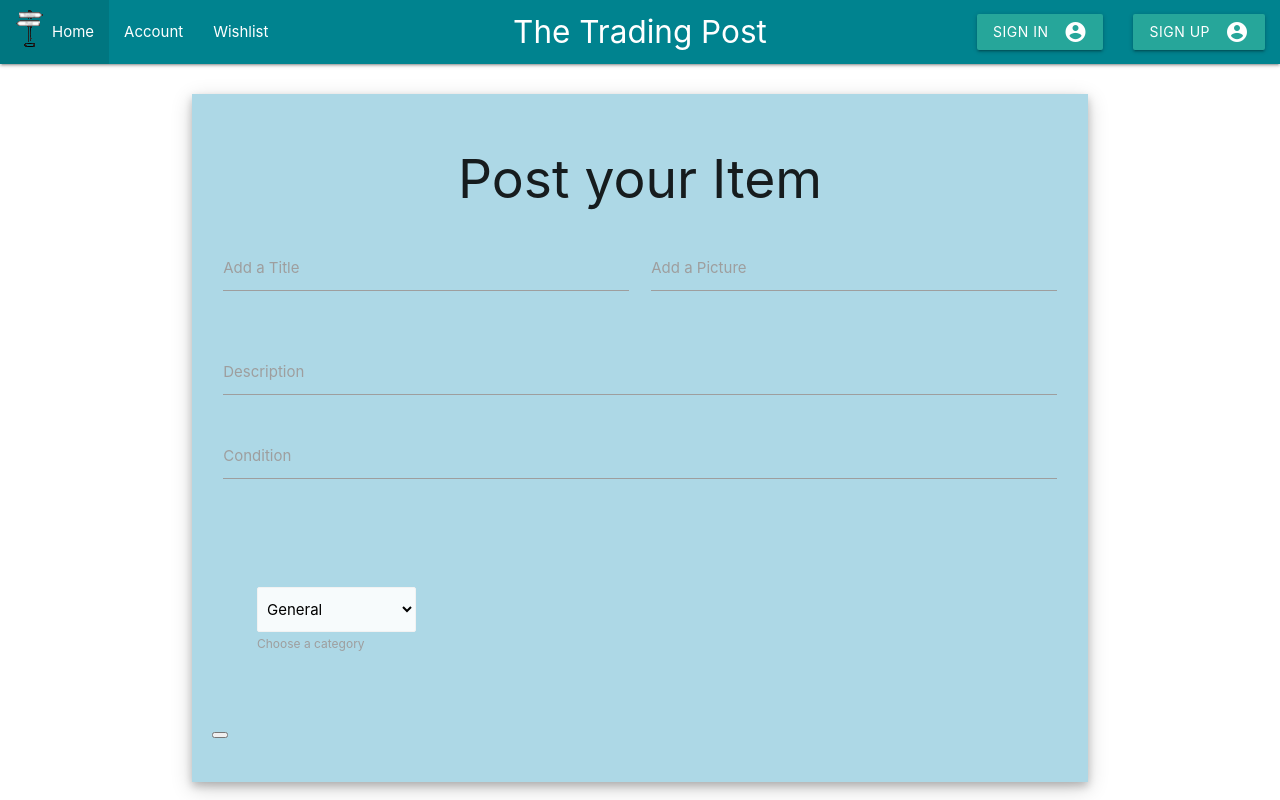
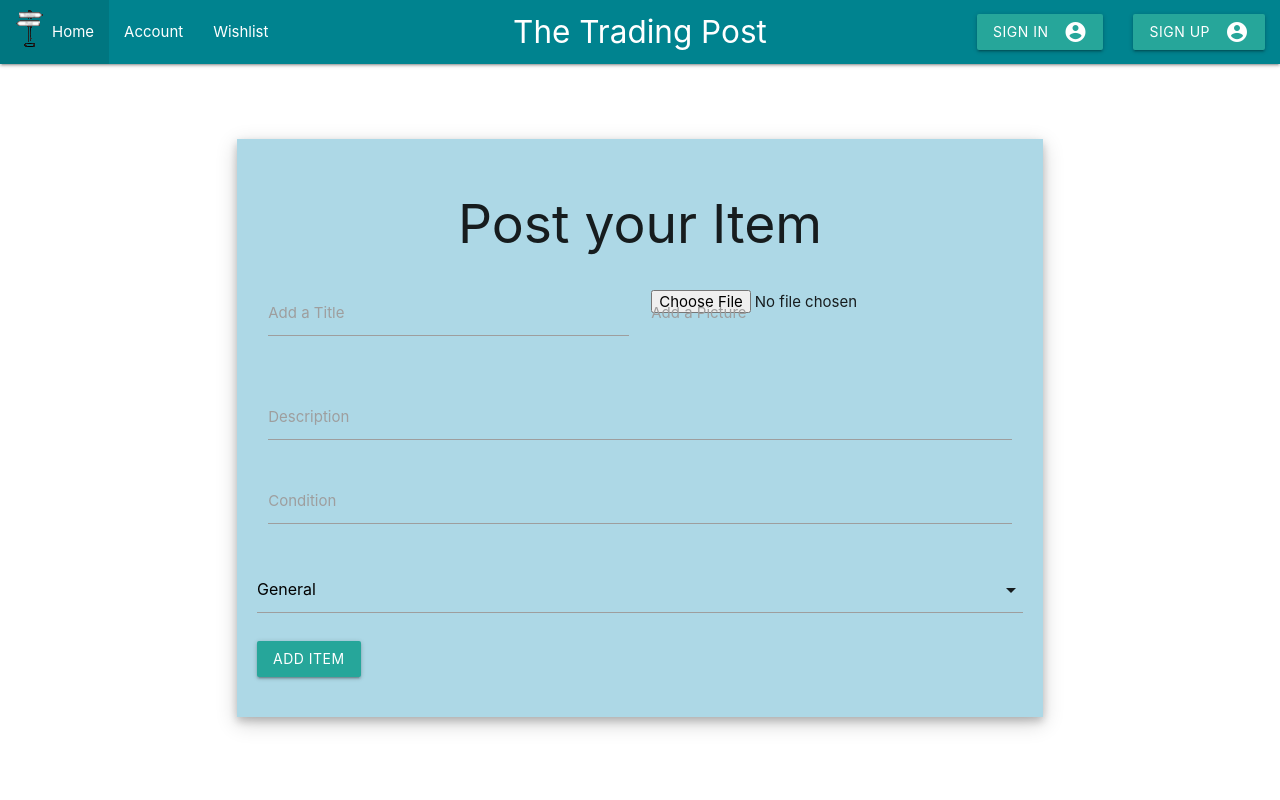
Before and after one commit to mxweidmer/trading-post, a React (Create React App) app: page /trading-post/postitem in a window 1280 px wide. Built offline with nearby package versions, Linux system fonts and the light colour scheme.

Commit message:
continue working on add new item form

```diff
--- a/src/pages/landing.js
+++ b/src/pages/landing.js
@@ -15,7 +15,7 @@ class Landing extends Component {
     searchTerm: "",
     pg: "Landing",
     selectedCategory: "General",
-    categories: ['General', 'Books', 'Electronics', 'Jewerly', 'Tools', 'Clothing', 'Furniture', 'Games', 'Sports Equipment', 'Appliances']
+    categories: ['General', 'Books', 'Electronics', 'Jewelry', 'Tools', 'Clothing', 'Furniture', 'Games', 'Sports Equipment', 'Appliances']
   };
 
   handleInputChange = event => {
--- a/src/pages/postitem.js
+++ b/src/pages/postitem.js
@@ -1,4 +1,5 @@
 import React, { Component } from "react";
+import { SearchBtn } from "../components/SearchBtn";
 import Postform from '../components/Postform'
 import PostFormBtn from '../components/PostFormBtn';
 //import { Container} from "../Grid";
@@ -10,69 +11,93 @@ class PostItem extends Component {
 
   state = {
     title: "",
-    picture: "",
+    picture: null,
     description: "",
     selectedCategory: "General",
     condition: "",
-    categories: ['General', 'Books', 'Electronics', 'Jewerly', 'Tools', 'Clothing', 'Furniture', 'Games', 'Sports Equipment', 'Appliances']
+    categories: ['General', 'Books', 'Electronics', 'Jewelry', 'Tools', 'Clothing', 'Furniture', 'Games', 'Sports Equipment', 'Appliances']
   };
 
+  fileChangedHandler = event => {
+    this.setState({ picture: event.target.files[0] })
+  }
+
+  handleInputChange = event => {
+
+    const { name, value } = event.target;
+    this.setState({
+      [name]: value
+    });
+  };
+
+  handleFormSubmit = (event) => {
+    event.preventDefault();
+    console.log("submit");
+    const fileUpload = new FormData();
+    fileUpload.append("image", this.state.picture);
+    console.log(this.state.selectedCategory);
+
+    API.createNewItem({
+      title: this.state.title,
+      picture: fileUpload,
+      description: this.state.description,
+      category: this.state.selectedCategory,
+      condition: this.state.condition
+    }).then(res => {
+      console.log(res.data);
+      //this.setState({ returnedItems: res.data, searchTerm: "" });
+    })
+  }
 
 
   render() {
     return (
 
       <Container>
+        <form>
           <div className="formCont">
             <h2> Post your Item </h2>
             <div className="row">
               <div className="input-field col s6">
 
-              <input id="title" type="text" value={this.state.title} required />
+                <input id="title" type="text"
+                  value={this.state.title}
+                  onChange={this.handleInputChange}
+                  name="title" required />
                 <label for="title">Add a Title</label>
               </div>
               <div className="input-field col s6">
 
-              <input id="picture" type="text" required />
+                {/*  <input id="picture" type="text" required /> */}
+                <input type="file" onChange={this.fileChangedHandler}></input>
                 <label for="picture">Add a Picture</label>
               </div>
             </div>
             <div className="row">
               <div className="input-field col s12">
 
-              <input id="Discription" type="text" required />
-              <label for="Discription">Description</label>
+                <input id="Description" type="text" name="description" value={this.state.description} onChange={this.handleInputChange} required />
+                <label for="Description">Description</label>
               </div>
               <div className="row">
                 <div className="input-field col s12">
 
-                <input id="Condition" type="text" required />
+                  <input id="Condition" type="text" name="condition" value={this.state.condition} onChange={this.handleInputChange} required />
                   <label for="Condition">Condition</label>
                 </div>
               </div>
               <div className="row">
-              <div className="categorydrop">
-
-                <select className="browser-default">
-
-                  <option value="General">General</option>
-                  <option value="Books">Books</option>
-                  <option value="Electronics">Electronics</option>
-                  <option value="Jewerly">Jewerly</option>
-                  <option value="Tools">Tools</option>
-                  <option value="Clothing">Clothing</option>
-                  <option value="Furniture">Furniture</option>
-                  <option value="Games">Games</option>
-                  <option value="Sports Equipment">Sports Equipment</option>
-                  <option value="Appliances">Appliances</option>
+                <div>
+                  <select value={this.state.selectedCategory} id="dropdown"
+                    onChange={(e) => this.setState({ selectedCategory: e.target.value })}>
+                    {this.state.categories.map((category) => <option key={category} value={category}>{category}</option>)}
                   </select>
-                <label for="categorydrop">Choose a category</label>
                 </div>
               </div>
-            <button> </button>
+              <button className="btn" onClick={this.handleFormSubmit}>Add Item</button>
             </div>
-
           </div>
+        </form>
       </Container>
 
 
--- a/src/utils/API.js
+++ b/src/utils/API.js
@@ -6,8 +6,9 @@ export default {
         return axios.get("https://trading-post-server.herokuapp.com/api/items/dateDown")
     },
     //post request for the create a new item
-    createNewItem: function () {
-        return axios.post("https://trading-post-server.herokuapp.com/api/items/:userid")
+    createNewItem: function (postData) {
+        //return axios.post("https://trading-post-server.herokuapp.com/api/items/:userid", postData)
+        return axios.post("https://trading-post-server.herokuapp.com/api/items/5cca0613076d830017d9f38d", postData)
         /* example
         {
         "_owner": "5cc8da15ce98f8f39fccd613",
```
Lines whose indentation alone changed are shown as unchanged.
